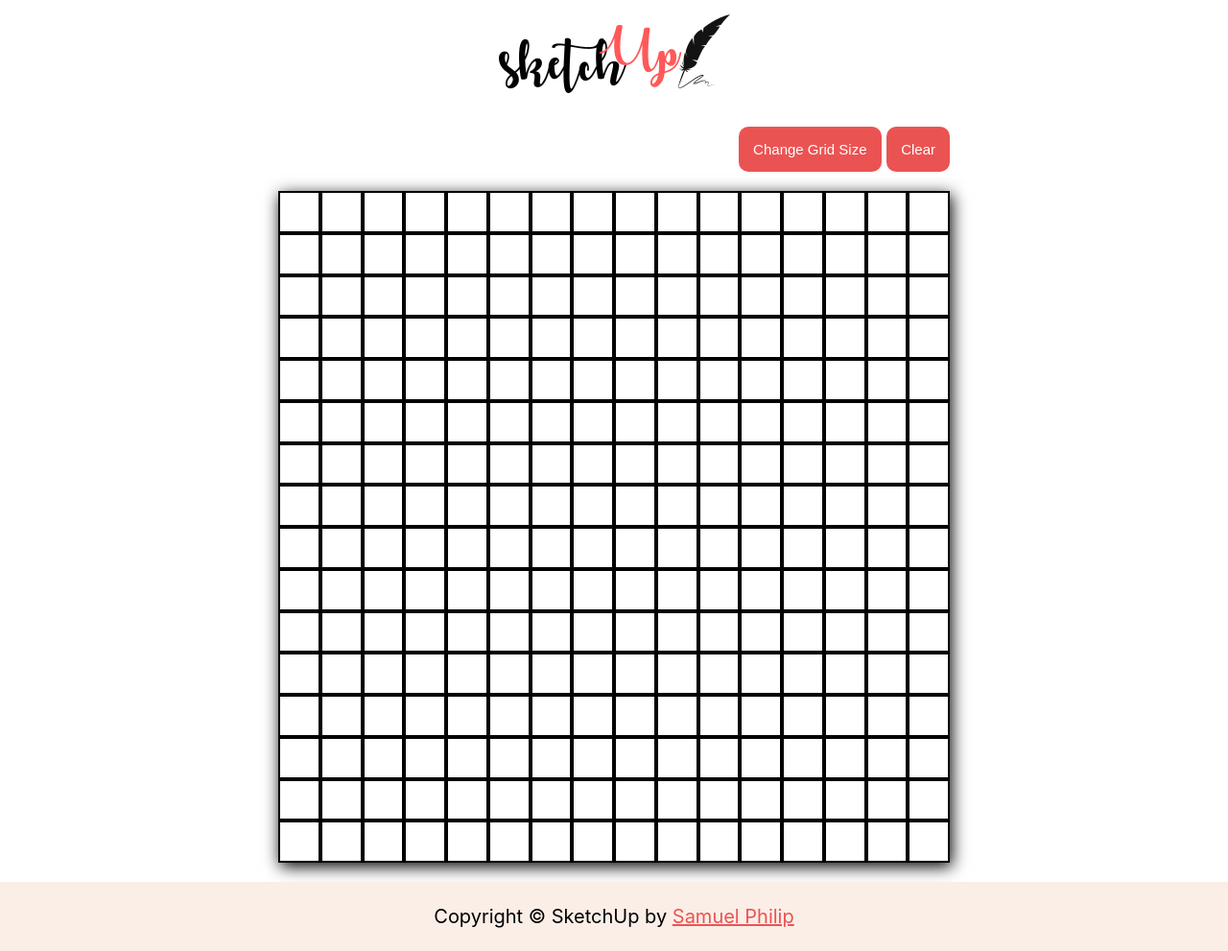
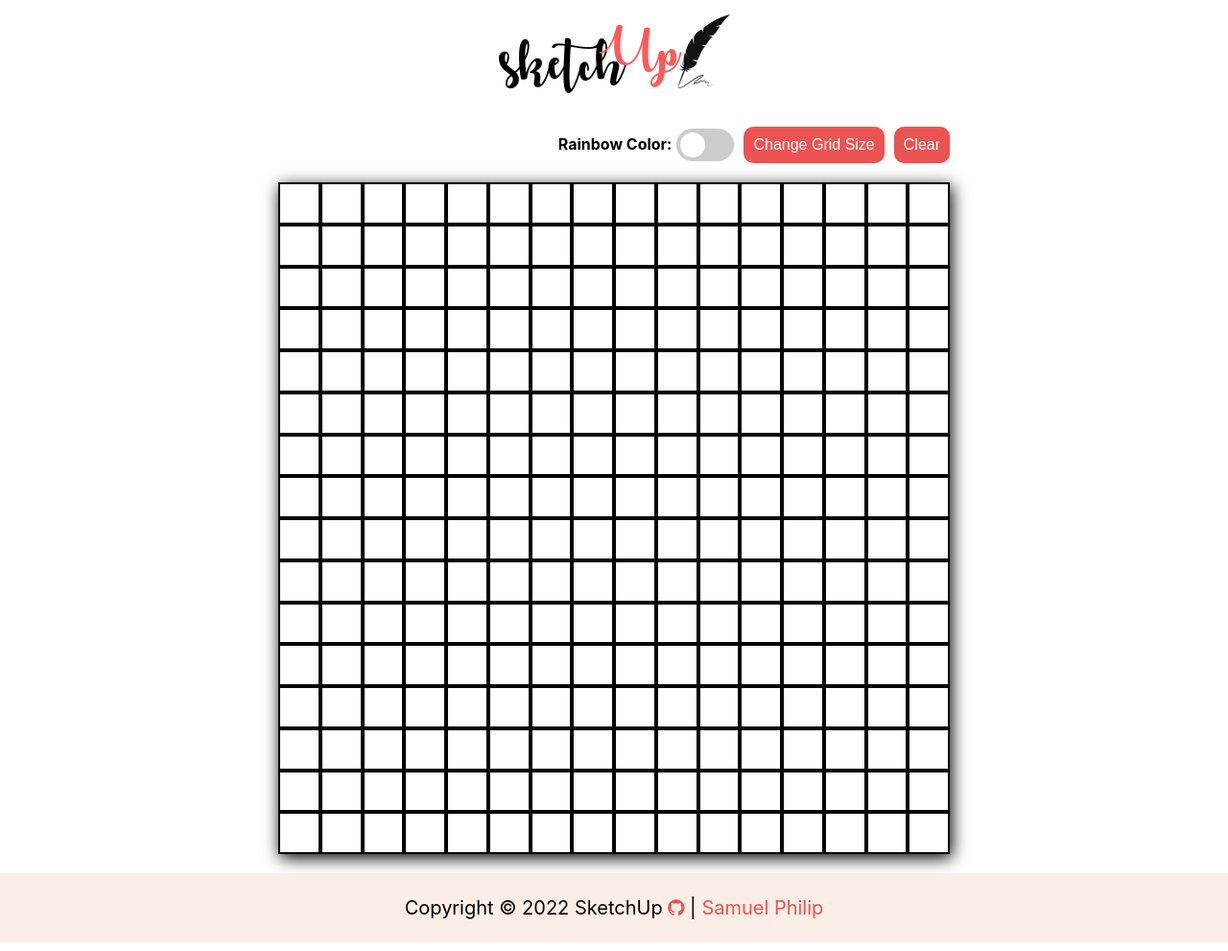
Before and after one commit to espiNovah/sketch-up, a plain HTML site: page index.html in a window 1280 px wide. Shown: the whole page at 96% size. Drawn offline with Linux system fonts and the light colour scheme.

Commit message:
Add toggle switch and random RGB colors

```diff
--- a/app.js
+++ b/app.js
@@ -1,7 +1,6 @@
 const sketchBox = document.querySelector('.sketchPanel');
 const rows = document.getElementsByClassName('rowGrid');
 
-let isColored = false;
 
 const tweakBtn = document.querySelector('button');
 tweakBtn.addEventListener('click', remakeGrid);
@@ -9,11 +8,14 @@ tweakBtn.addEventListener('click', remakeGrid);
 const clearBtn = document.querySelector('.clearGrid');
 clearBtn.addEventListener('click', clearGrid);
 
+const rbwCheck = document.getElementById('rbwSwitch');
+rbwCheck.addEventListener('click', addRainbowColor);
+
+let isColored = false;
 
 makeGrid(16);
 function makeGrid(gridSize) {
     createColumns(gridSize);
-
     let sDiv = document.querySelectorAll('.boxGrid');
     let arr = Array.from(sDiv).forEach(div => div.addEventListener('mouseover', draw));
 }
@@ -32,17 +34,29 @@ function createColumns(colNum) {
 }
 
 function draw(e) {
-    this.classList.add('drawInk');
+    if (rbwCheck.checked == true) {
+        this.style.backgroundColor = addRainbowColor();
+    } else {
+        this.style.backgroundColor = '#000000'
+    }
     isColored = true;
+}
+
+function addRainbowColor() {
+    const randomRGB = (min, max) => min + Math.floor(Math.random() * (max - min + 1));
+    const r = randomRGB(0, 255);
+    const g = randomRGB(0, 255);
+    const b = randomRGB(0, 255);
+    const rgb = `rgb(${r},${g},${b})`;
+    return rgb;
 }
 
 function clearGrid() {
     if (isColored) {
-        const grid = document.getElementsByClassName("drawInk");
-        console.log(grid);
-        gridDiv = Array.from(grid).forEach(div => div.classList.remove('drawInk'));
+        const grid = document.getElementsByClassName("boxGrid");
+        gridDiv = Array.from(grid).forEach(div => div.style.backgroundColor = null);
         isColored = false;
-    } return;
+    }
 }
 
 function remakeGrid() {
@@ -54,7 +68,7 @@ function remakeGrid() {
         alert('SketchUp can only have 1 to 100 grids')
     }
     else {
-        let tweakRow = Array.from(rows).forEach(row => sketchBox.removeChild(row))
+        clearGrid();
         makeGrid(newValue);
     }
 }
--- a/index.html
+++ b/index.html
@@ -1,12 +1,15 @@
 <!DOCTYPE html>
 <html lang="en">
+
 <head>
     <meta charset="UTF-8">
     <meta http-equiv="X-UA-Compatible" content="IE=edge">
     <meta name="viewport" content="width=device-width, initial-scale=1.0">
     <title>Sketch Up</title>
     <link rel="stylesheet" href="style.css">
+    <link rel="stylesheet" href="https://cdnjs.cloudflare.com/ajax/libs/font-awesome/4.7.0/css/font-awesome.min.css">
 </head>
+
 <body>
     <header>
         <div class="header">
@@ -16,6 +19,13 @@
     <div class="container">
         <div class="content">
             <div class="ctlPanel">
+                <div class="rbwColor">
+                    <strong>Rainbow Color:</strong>
+                    <label class="switch">
+                        <input id="rbwSwitch" type="checkbox">
+                        <span class="slider round"></span>
+                    </label>
+                </div>
                 <button class="changeGrid">Change Grid Size</button>
                 <button class="clearGrid">Clear</button>
             </div>
@@ -24,9 +34,19 @@
         </div>
     </div>
     <footer>
-        Copyright © SketchUp by <a href="https://github.com/espinovah" style="color: #EB5353;">Samuel Philip</a>
+        <p>
+            Copyright ©
+            <script>
+                document.write(new Date().getFullYear())
+            </script>
+            SketchUp
+            <a href="https://github.com/espiNovah/sketch-up" target="_blank">
+                <i class="fa fa-github"></i>
+            </a> | <a href="https://github.com/espinovah">Samuel Philip</a>
+        </p>
 
     </footer>
     <script src="app.js"></script>
 </body>
+
 </html>
--- a/style.css
+++ b/style.css
@@ -25,9 +25,14 @@ footer {
     text-align: center;
     background-color: #FAEEE7;
 }
+footer a {
+    color: #EB5353;
+    text-decoration: none;
+}
 
 .container {
     flex: 2;
+    user-select: none;
 }
 
 .content {
@@ -41,12 +46,24 @@ footer {
 }
 
 .ctlPanel {
+    display: flex;
     flex: 1;
+    gap: 10px;
+    justify-content: center;
+    align-items: center;
     align-self: flex-end;
     color: #ffffff;
     padding: 20px 0px;
     border-radius: 10px;
     text-align: center;
+}
+
+.rbwColor {
+    color: #000000;
+    display: flex;
+    justify-content: center;
+    align-items: center;
+    font-size: 16px;
 }
 
 .sketchPanel {
@@ -64,9 +81,9 @@ footer {
 }
 
 button {
-    font-size: 15px;
+    font-size: 16px;
     border: none;
-    padding: 15px;
+    padding: 10px;
     border-radius: 10px;
     background-color: #EB5353;
     color: white;
@@ -86,12 +103,63 @@ button:hover {
     justify-content: space-evenly;
 }
 
-.drawInk {
-    background-color: #000000;
-}
 
+.switch {
+    position: relative;
+    display: inline-block;
+    width: 60px;
+    height: 34px;
+    margin-left: 5px;
+  }
 
+  .switch input {
+    opacity: 0;
+    width: 0;
+    height: 0;
+  }
 
-/* red #EB5353;
-green #36AE7C;
-blue #187498; */
+  .slider {
+    position: absolute;
+    cursor: pointer;
+    top: 0;
+    left: 0;
+    right: 0;
+    bottom: 0;
+    background-color: #ccc;
+    -webkit-transition: .4s;
+    transition: .4s;
+  }
+
+  .slider:before {
+    position: absolute;
+    content: "";
+    height: 26px;
+    width: 26px;
+    left: 4px;
+    bottom: 4px;
+    background-color: white;
+    -webkit-transition: .4s;
+    transition: .4s;
+  }
+
+  input:checked + .slider {
+    background-color: #EB5353;
+  }
+
+  input:focus + .slider {
+    box-shadow: 0 0 1px #EB5353;
+  }
+
+  input:checked + .slider:before {
+    -webkit-transform: translateX(26px);
+    -ms-transform: translateX(26px);
+    transform: translateX(26px);
+  }
+
+  .slider.round {
+    border-radius: 34px;
+  }
+
+  .slider.round:before {
+    border-radius: 50%;
+  }
```
